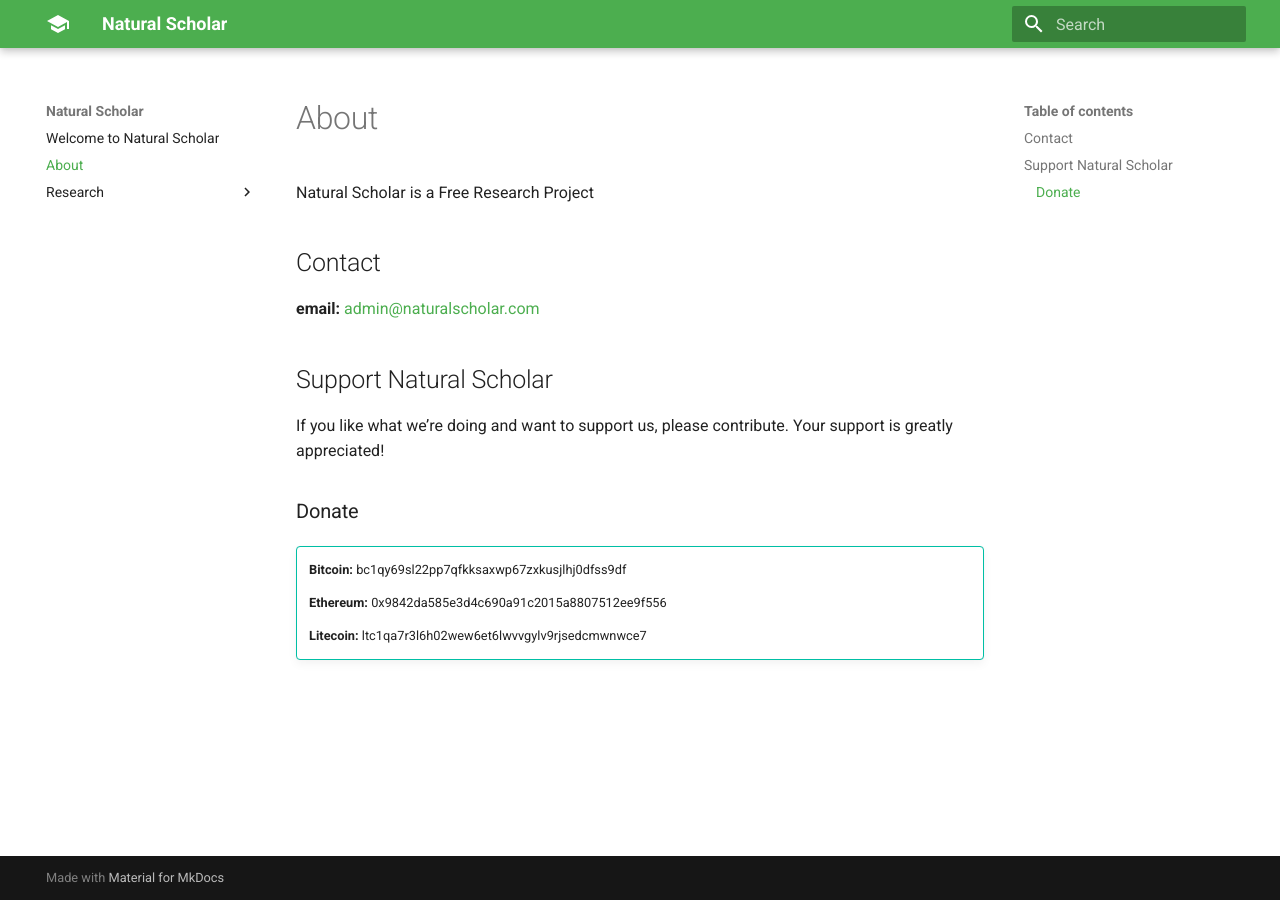
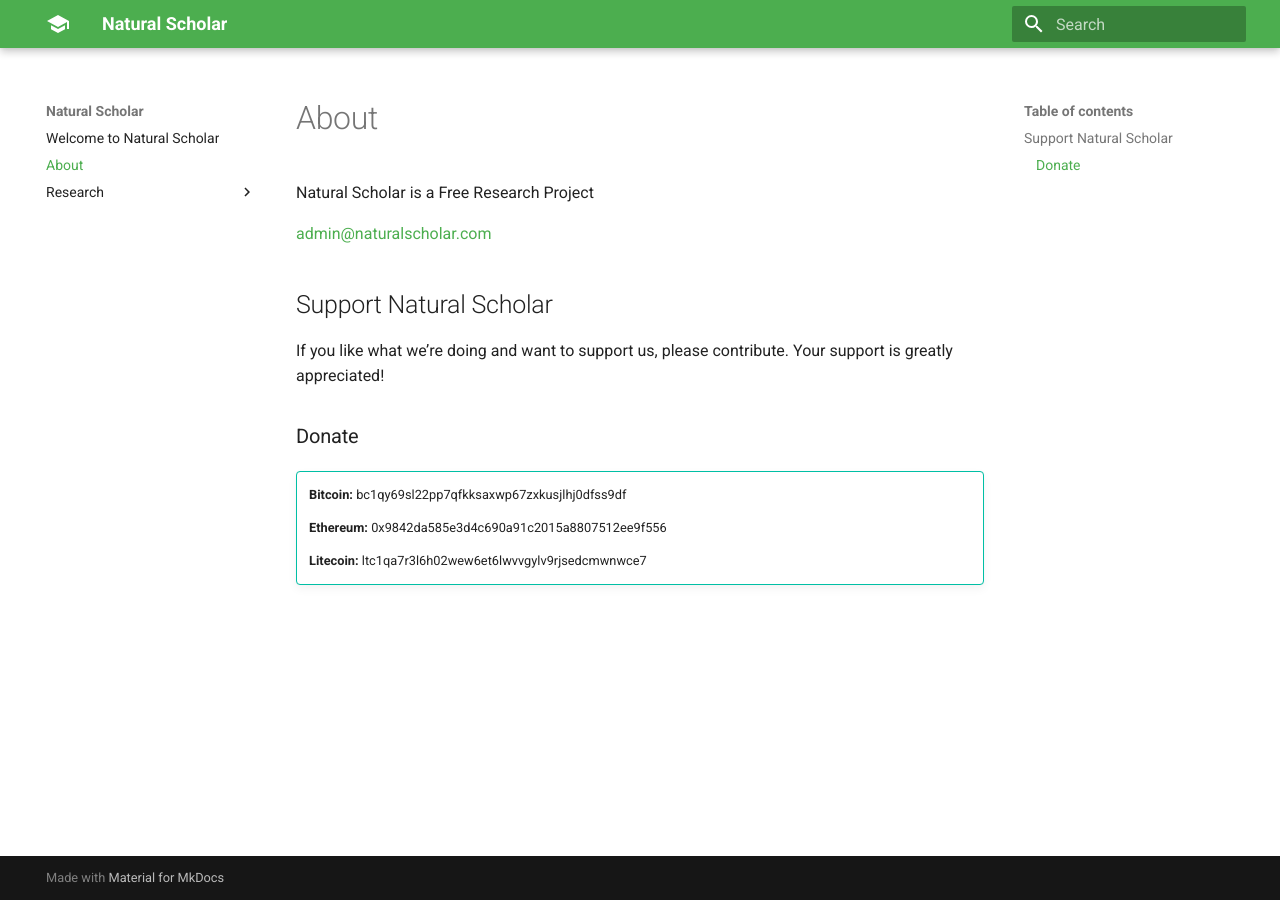
Before and after one commit to anthonyrussano/naturalscholar.com, an MkDocs documentation site: the page built from docs/about.md, in a window 1280 px wide. Built offline with MkDocs 1.6.1 and Material for MkDocs 9.7.7, drawn with Linux system fonts in a browser that asks for light colours.

Commit message:
minor change

```diff
--- a/docs/about.md
+++ b/docs/about.md
@@ -2,9 +2,7 @@
 
 Natural Scholar is a Free Research Project
 
-## Contact
-
-**email:** admin@naturalscholar.com
+admin@naturalscholar.com
 
 ## Support Natural Scholar
 
```
